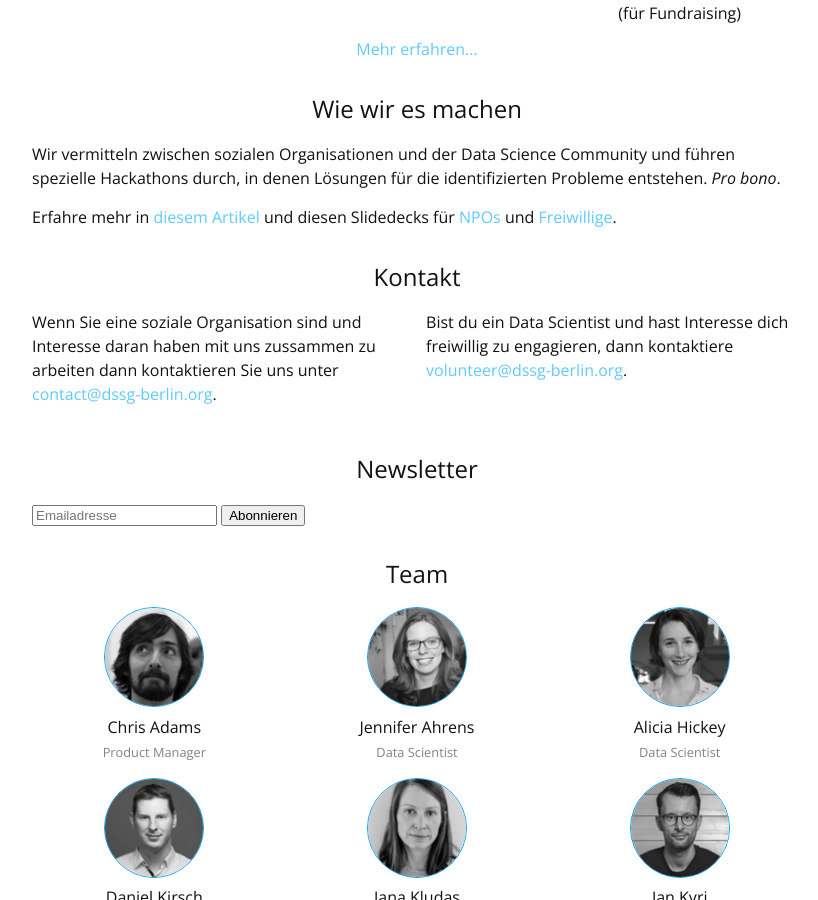
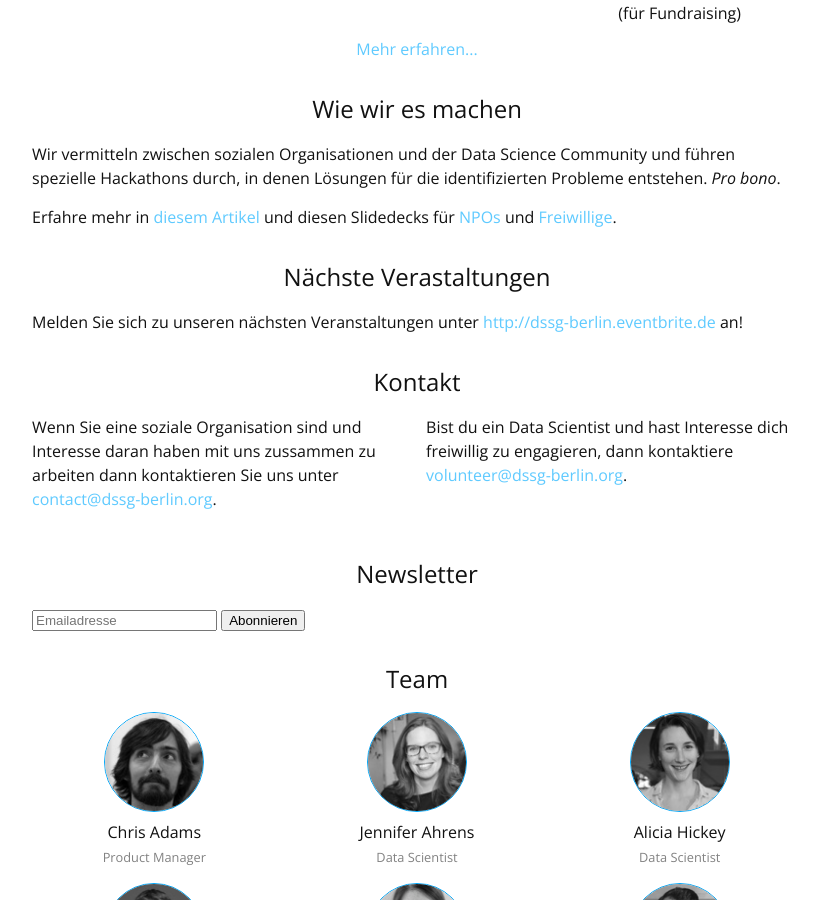
Before and after one commit to dssg-berlin/dssg-berlin.github.io, a Jekyll site: the page built from index.html, in a window 1280 px wide and 900 px high, scrolled down 502 px. Shown: the whole window, without its empty margins (223-1041 px from the left). Built offline with Jekyll 4.4.1, drawn with Linux system fonts in a browser that asks for light colours; comment, search, counter and statistics services are not loaded.

Commit message:
Add events link

```diff
--- a/index.html
+++ b/index.html
@@ -65,6 +65,14 @@ layout: default
       <a href="https://medium.com/@danielkirsch/datenanalyse-f%C3%BCr-das-gemeinwohl-e964566cdd99">diesem Artikel</a>
       und diesen Slidedecks für
       <a href="{{ "downloads/dssg-ngo.pdf" | prepend: site.baseurl }}">NPOs</a> und <a href="{{ "downloads/dssg-ds.pdf" | prepend: site.baseurl }}">Freiwillige</a>.
+    </p>
+  </div>
+
+  <div id="when">
+    <h2>Nächste Verastaltungen</h2>
+    <p>
+      Melden Sie sich zu unseren nächsten Veranstaltungen unter <a href="http://dssg-berlin.eventbrite.de">http://dssg-berlin.eventbrite.de</a>
+      an!
     </p>
   </div>
 
```
